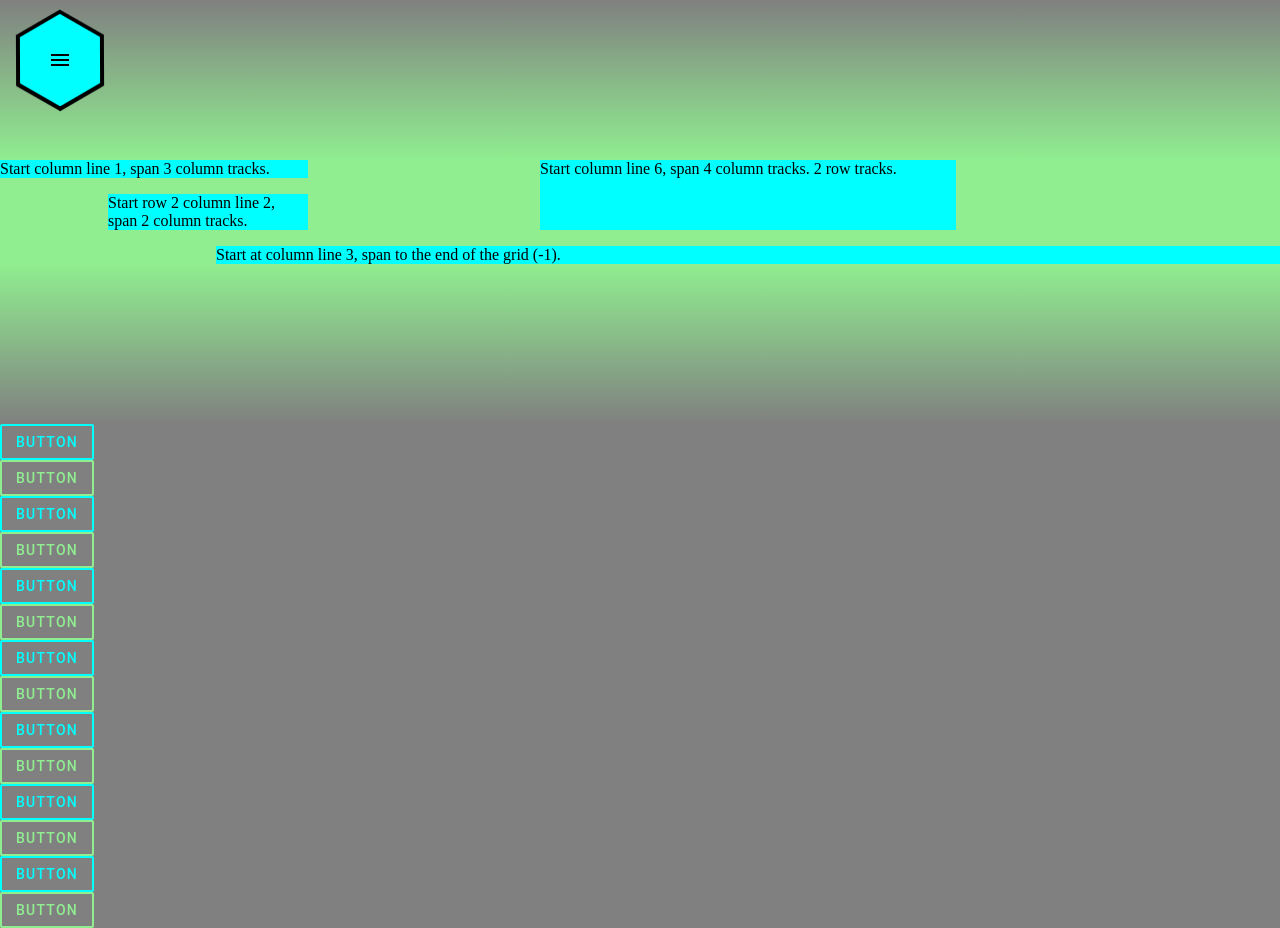
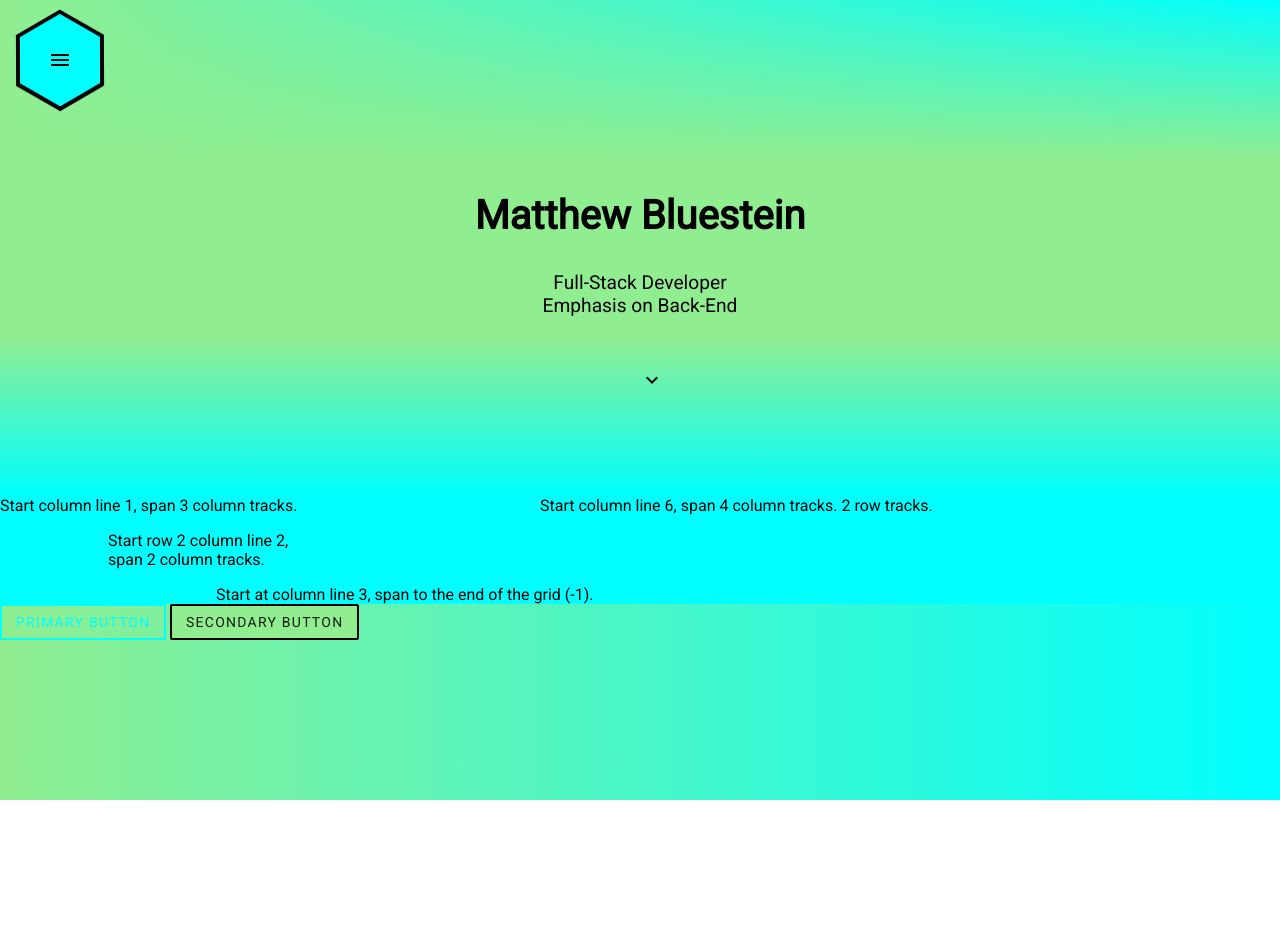
Before and after one commit to Matt-Blue/Portfolio-v3, a website: page index.html in a window 1280 px wide. After the commit the page ends 800 px from the top, so only its background shows below. Drawn offline with Linux system fonts and the light colour scheme; a script that the page names is missing.

Commit message:
Buttons and Gradients

```diff
--- a/assets/css/body.scss
+++ b/assets/css/body.scss
@@ -1,9 +1,34 @@
 // Background
 body {
-    background-color: $background;
+    background: linear-gradient(to right, $secondary, $primary);
+    font-family: 'Roboto';
     margin: 0;
     padding: 0;
     .secondary {
         background-color: $secondary;
     }
 }
+
+h1, h2, h3, h4, h5 {
+    font-size: 250%;
+}
+
+h1 {
+    margin: 2rem;
+}
+
+p {
+    font-size: 120%;
+}
+
+.background {
+    background-color: $background;
+}
+
+.background-primary {
+    background-color: $primary;
+}
+
+.background-secondary {
+    background-color: $secondary;
+}
--- a/assets/css/buttons.scss
+++ b/assets/css/buttons.scss
@@ -9,4 +9,6 @@
     @include mdc-button-ink-color($secondary);
     @include mdc-button-outline-color($secondary);
     @include mdc-states($secondary);
+    @include mdc-button-filled-accessible($secondary);
+    @include mdc-button-outline-color($emphasis);
 }
--- a/assets/css/colors.scss
+++ b/assets/css/colors.scss
@@ -1,4 +1,4 @@
-$background: grey;
+$background: rgb(225, 225, 225);
 $navbar: darkgrey;
 $emphasis: black;
 $white: rgba(255, 255, 255, 0.904);
--- a/assets/css/grid.scss
+++ b/assets/css/grid.scss
@@ -22,6 +22,11 @@
     grid-column: col-start / -1;
     grid-row: 1;
 }
+.headline {
+    text-align: center;
+    grid-column: col-start / -1;
+    grid-row: 1 / 3;
+}
 .item1 {
     grid-column: col-start / span 3;
     background-color: $primary;
@@ -45,3 +50,10 @@
 .container {
     display: grid;
 }
+
+// General Within Div
+.center {
+    position: absolute;
+    top: 50%;
+    left: 50%;
+}
--- a/assets/css/nav.scss
+++ b/assets/css/nav.scss
@@ -12,6 +12,16 @@
     padding: 3rem;
 }
 
+.downicon {
+    position: absolute;
+    margin-top: 2rem;
+    left: 50%;
+    color: $emphasis;
+    &:hover, &:active {
+        color: $primary;
+    }
+}
+
 // Nav and Arrow fixing
 
 .top-left-fixed {
--- a/assets/css/slant.scss
+++ b/assets/css/slant.scss
@@ -15,3 +15,13 @@
     grid-row: 1;
     background: linear-gradient($secondary, rgba(0,0,0,0));
 }
+.slant-down-secondary-background {
+    grid-column: col-start / -1;
+    grid-row: 1;
+    background: linear-gradient($secondary, $background);
+}
+.slant-down-secondary-primary {
+    grid-column: col-start / -1;
+    grid-row: 1;
+    background: linear-gradient($secondary, $primary);
+}
--- a/assets/js/app.js
+++ b/assets/js/app.js
@@ -1,7 +1,12 @@
+
+// Ripple Effect on Buttons
+
 import {MDCRipple} from '@material/ripple';
 const primaryButtonRipple = new MDCRipple(document.querySelector('.button-primary'));
 const secondaryButtonRipple = new MDCRipple(document.querySelector('.button-secondary'));
 
+// Top App Bar
+
 import {MDCTopAppBar} from '@material/top-app-bar/index';
 const topAppBarElement = document.querySelector('.mdc-top-app-bar');
 const topAppBar = new MDCTopAppBar(topAppBarElement);
--- a/bundle.css
+++ b/bundle.css
@@ -1,9 +1,28 @@
 body {
-  background-color: grey;
+  background: linear-gradient(to right, lightgreen, aqua);
+  font-family: 'Roboto';
   margin: 0;
   padding: 0; }
   body .secondary {
     background-color: lightgreen; }
+
+h1, h2, h3, h4, h5 {
+  font-size: 250%; }
+
+h1 {
+  margin: 2rem; }
+
+p {
+  font-size: 120%; }
+
+.background {
+  background-color: #e1e1e1; }
+
+.background-primary {
+  background-color: aqua; }
+
+.background-secondary {
+  background-color: lightgreen; }
 
 .row {
   grid-template-columns: 1fr 1fr 1fr 1fr 1fr 1fr 1fr 1fr 1fr 1fr 1fr 1fr;
@@ -20,6 +39,11 @@ body {
 .row {
   grid-column: col-start / -1;
   grid-row: 1; }
+
+.headline {
+  text-align: center;
+  grid-column: col-start / -1;
+  grid-row: 1 / 3; }
 
 .item1 {
   grid-column: col-start / span 3;
@@ -42,6 +66,11 @@ body {
 
 .container {
   display: grid; }
+
+.center {
+  position: absolute;
+  top: 50%;
+  left: 50%; }
 
 .mdc-drawer--persistent {
   color: rgba(0, 0, 0, 0.87);
@@ -775,6 +804,14 @@ a.mdc-list-item {
   color: black;
   padding: 3rem; }
 
+.downicon {
+  position: absolute;
+  margin-top: 2rem;
+  left: 50%;
+  color: black; }
+  .downicon:hover, .downicon:active {
+    color: aqua; }
+
 .top-left-fixed {
   position: fixed;
   top: 0;
@@ -1057,6 +1094,41 @@ a.mdc-list-item {
 .button-secondary.mdc-ripple-upgraded {
   --mdc-ripple-fg-opacity: 0.32; }
 
+.button-secondary:not(:disabled) {
+  background-color: lightgreen; }
+
+.button-secondary:not(:disabled) {
+  color: rgba(0, 0, 0, 0.87);
+  /* @alternate */
+  color: var(--mdc-theme-text-primary-on-light, rgba(0, 0, 0, 0.87)); }
+
+.button-secondary::before, .button-secondary::after {
+  background-color: rgba(0, 0, 0, 0.87); }
+  @supports not (-ms-ime-align: auto) {
+    .button-secondary::before, .button-secondary::after {
+      /* @alternate */
+      background-color: var(--mdc-theme-text-primary-on-light, rgba(0, 0, 0, 0.87)); } }
+
+.button-secondary:hover::before {
+  opacity: 0.04; }
+
+.button-secondary:not(.mdc-ripple-upgraded):focus::before, .button-secondary.mdc-ripple-upgraded--background-focused::before {
+  transition-duration: 75ms;
+  opacity: 0.12; }
+
+.button-secondary:not(.mdc-ripple-upgraded)::after {
+  transition: opacity 150ms linear; }
+
+.button-secondary:not(.mdc-ripple-upgraded):active::after {
+  transition-duration: 75ms;
+  opacity: 0.16; }
+
+.button-secondary.mdc-ripple-upgraded {
+  --mdc-ripple-fg-opacity: 0.16; }
+
+.button-secondary:not(:disabled) {
+  border-color: black; }
+
 .slant-wrapper {
   display: grid;
   grid-template-columns: repeat(12, [col-start] 1fr);
@@ -1073,6 +1145,16 @@ a.mdc-list-item {
   grid-column: col-start / -1;
   grid-row: 1;
   background: linear-gradient(lightgreen, rgba(0, 0, 0, 0)); }
+
+.slant-down-secondary-background {
+  grid-column: col-start / -1;
+  grid-row: 1;
+  background: linear-gradient(lightgreen, #e1e1e1); }
+
+.slant-down-secondary-primary {
+  grid-column: col-start / -1;
+  grid-row: 1;
+  background: linear-gradient(lightgreen, aqua); }
 
 .hexagon {
   height: 100%;
--- a/index.html
+++ b/index.html
@@ -2,6 +2,7 @@
     <head>
         <link rel="stylesheet" href="bundle.css">
         <link href="https://fonts.googleapis.com/icon?family=Material+Icons" rel="stylesheet">
+        <link href='https://fonts.googleapis.com/css?family=Roboto' rel='stylesheet'>
     </head>
     <body>
 
@@ -36,80 +37,36 @@
 
         <!-- Landing Page -->
         <div class="wrapper secondary">
+            <div class="headline">
+                <h1>Matthew Bluestein</h1>
+                <p>Full-Stack Developer
+                <br>Emphasis on Back-End</p>
+            </div>
+        </div>
+
+        <!-- First Slant End -->
+        <div class="slant-wrapper">
+            <div class="slant-down-secondary-primary">
+                <a href="#">
+                    <!-- More Arrow -->
+                    <i class="material-icons downicon">expand_more</i>
+                </a>
+            </div>
+        </div>
+
+        <div class="wrapper background-primary">
             <div class="item1">Start column line 1, span 3 column tracks.</div>
             <div class="item2">Start column line 6, span 4 column tracks. 2 row tracks.</div>
             <div class="item3">Start row 2 column line 2, span 2 column tracks.</div>
             <div class="item4">Start at column line 3, span to the end of the grid (-1).</div>
         </div>
 
-        <!-- First Slant End -->
-        <div class="slant-wrapper">
-            <div class="slant-down-secondary">
-            </div>
-        </div>
-
-        <!-- Navbar -->
-        <!-- <a href="#">
-            <i class="material-icons" id="navicon">menu</i>
-        </a> -->
-
-        <!-- Landing Page -->
         <button class="button button-primary mdc-button mdc-button--outlined">
-            Button
+            Primary Button
         </button>
-        <br>
         <button class="button button-secondary mdc-button mdc-button--outlined">
-            Button
+            Secondary Button
         </button>
-        <br>
-        <button class="button button-primary mdc-button mdc-button--outlined">
-            Button
-        </button>
-        <br>
-        <button class="button button-secondary mdc-button mdc-button--outlined">
-            Button
-        </button>
-        <br>
-        <button class="button button-primary mdc-button mdc-button--outlined">
-            Button
-        </button>
-        <br>
-        <button class="button button-secondary mdc-button mdc-button--outlined">
-            Button
-        </button>
-        <br>
-        <button class="button button-primary mdc-button mdc-button--outlined">
-            Button
-        </button>
-        <br>
-        <button class="button button-secondary mdc-button mdc-button--outlined">
-            Button
-        </button>
-        <br>
-        <button class="button button-primary mdc-button mdc-button--outlined">
-            Button
-        </button>
-        <br>
-        <button class="button button-secondary mdc-button mdc-button--outlined">
-            Button
-        </button>
-        <br>
-        <button class="button button-primary mdc-button mdc-button--outlined">
-            Button
-        </button>
-        <br>
-        <button class="button button-secondary mdc-button mdc-button--outlined">
-            Button
-        </button>
-        <br>
-        <button class="button button-primary mdc-button mdc-button--outlined">
-            Button
-        </button>
-        <br>
-        <button class="button button-secondary mdc-button mdc-button--outlined">
-            Button
-        </button>
-        <br>
 
     </body>
 </html>
```
Also changed, not shown: bundle.js.
